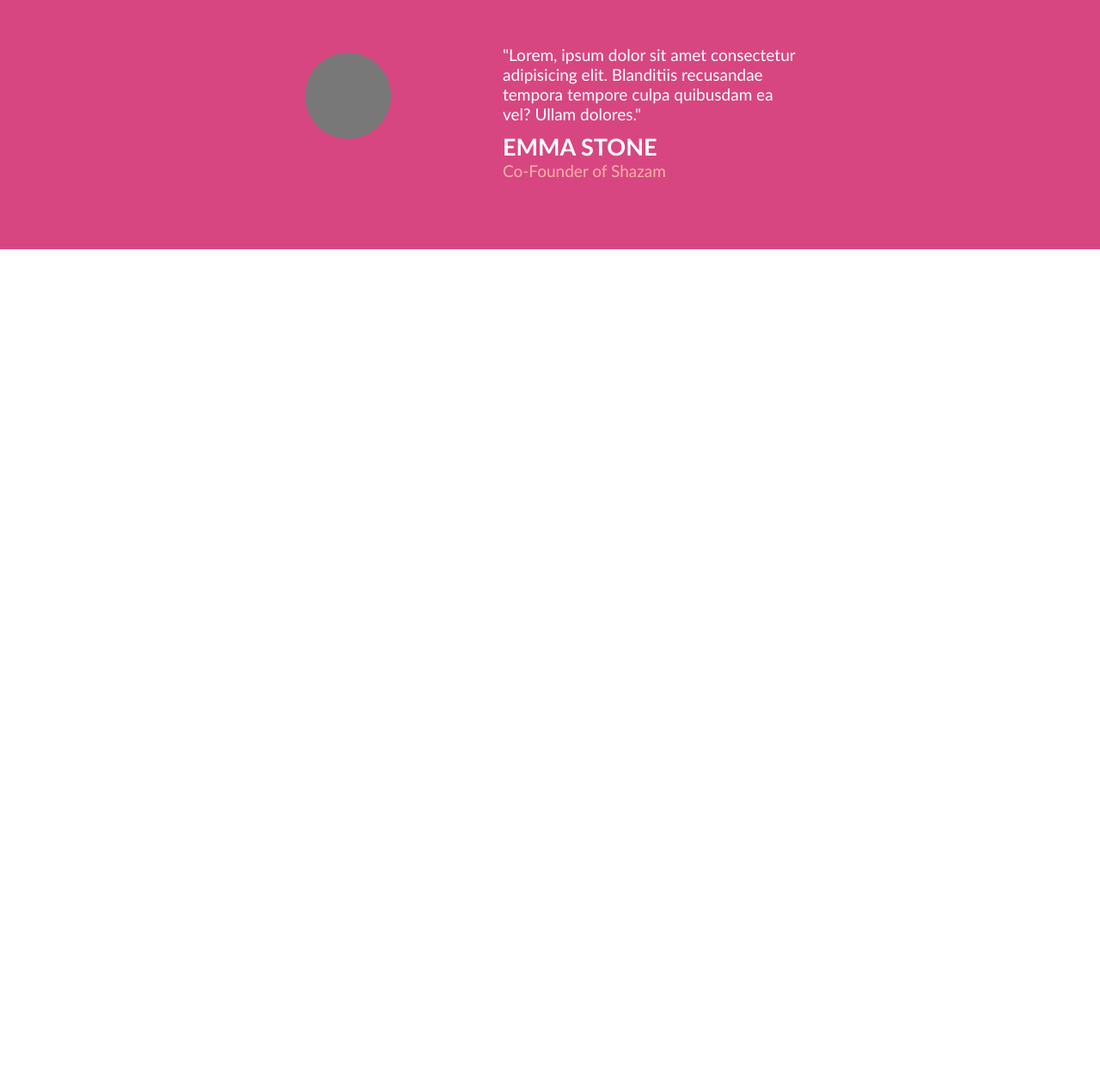
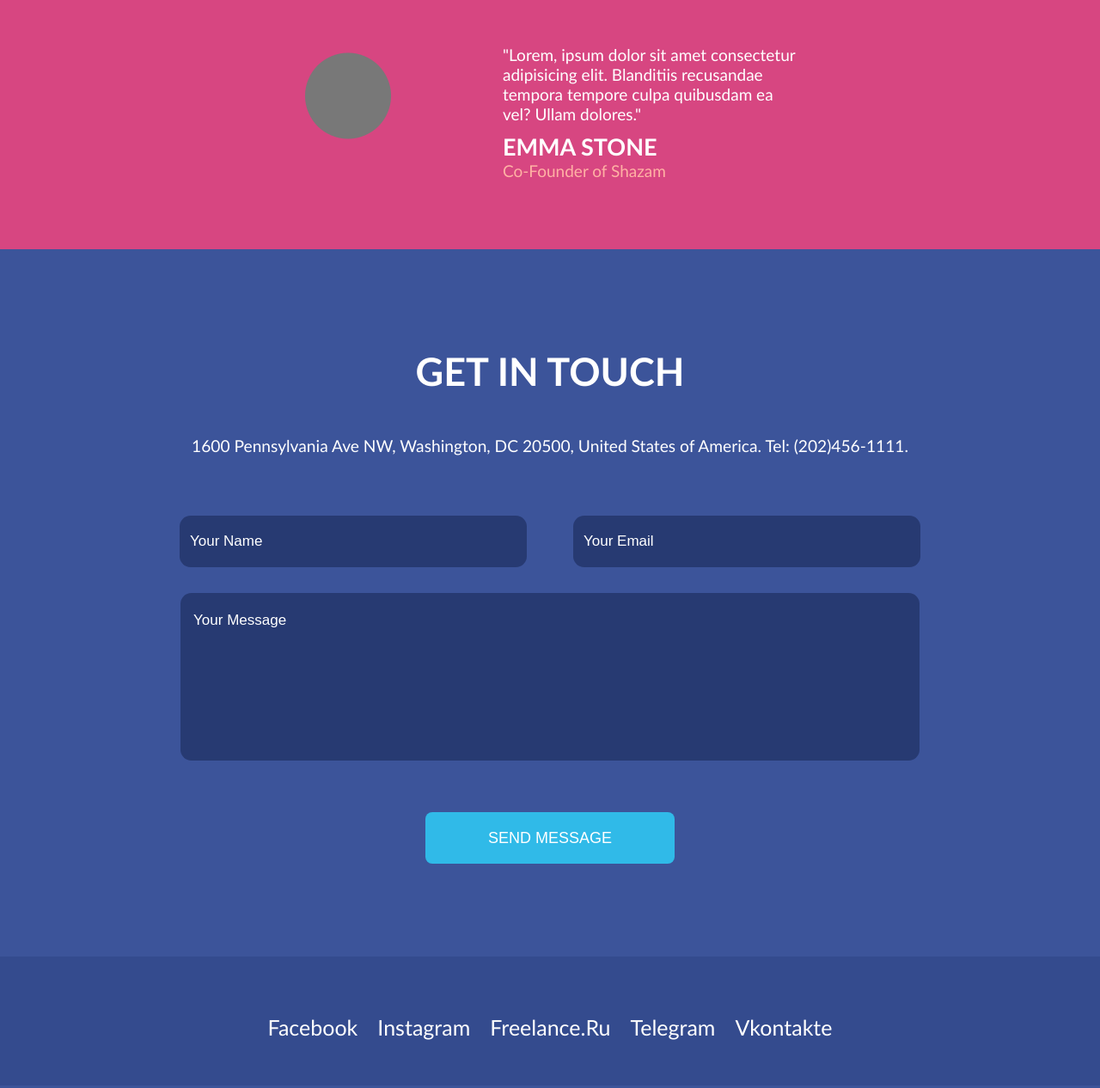
Before and after one commit to Scarlet-H/sh-uni-page, a plain HTML site: page index.html in a window 1280 px wide. Shown: the part 7385-8651 px from the top of the page at 86% size. Before the commit the page ends 7675 px from the top, so only its background shows below. Drawn offline with nearby package versions, Linux system fonts and the light colour scheme.

Commit message:
+section 7 desktop ver

```diff
--- a/css/style.css
+++ b/css/style.css
@@ -756,3 +756,94 @@ nav a.active{
         bottom: -7180px;
     }
 }
+
+/* section seven */
+.section-seven{
+    height: 977px;
+    background-color: #3c549a;
+    color:white;
+    font-family:'Gill Sans', 'Gill Sans MT', Calibri, 'Trebuchet MS', sans-serif;
+}
+.section-seven header{
+    display: flex;
+    flex-direction: column;
+    text-align: center;
+    margin-bottom: 45px;
+}
+.section-seven header h2{
+    text-transform: uppercase;
+    font-size: 45px;
+    margin-top: 115px;
+}
+.section-seven header h2:after{
+    content:' ';
+    position: absolute;
+    border-bottom: 4px solid #273a72;
+    left: calc(50% - 50px);
+    width: 100px;
+    bottom: -5260px;
+}
+.section-seven header p{
+    font-size:1.2rem;
+    margin-top: 48px;
+}
+.text-fields{
+    display: flex;
+    flex-direction: column;
+    align-items: center;
+}
+.text-fields div input::placeholder{
+    color: white;
+    font-size:17px;
+}
+.text-fields div input{
+    outline:none;
+    background-color:#273a72 ;
+    border: none;
+    color: white;
+    padding: 0.375rem 0.75rem;
+    height: 48px;
+    width: 380px;
+    margin: 25px;
+    margin-bottom: 30px;
+    border-radius:0.8rem ;
+}
+.message-field{
+    outline:none;
+    background-color:#273a72;
+    border: none;
+    color: white;
+    padding: 1.55rem 0 155px 0.95rem;
+    width: 845px;
+    border-radius:0.8rem;
+    margin-bottom: 60px;
+}
+.send-button{
+    font-size: 18px;
+    width: 290px;
+    height: 60px;
+    color: white;
+    background-color:#30bae8 ;
+    border:none;
+    border-radius: 0.5rem;
+    text-transform: uppercase;
+    margin-bottom: 108px;
+}
+.message-field::placeholder{
+    color: white;
+    font-size:17px;
+}
+.section-seven footer{
+    background-color:#344b8e ;
+    height: 150px;
+}
+.section-seven footer div{
+    display: flex;
+    justify-content: space-around;
+    margin-right: 300px;
+    margin-left: 300px;
+    font-size: 25px;
+}
+.section-seven footer div p{
+    margin-top: 67px;
+}
--- a/index.html
+++ b/index.html
@@ -253,6 +253,31 @@
             </div>
         </article>
     </section>
+    <section class="section-seven">
+        <header>
+            <h2>Get in touch</h2>
+            <p>1600 Pennsylvania Ave NW, Washington, DC 20500, United States of America. Tel: (202)456-1111.</p>
+        </header>
+        <article>
+            <div class="text-fields">
+                <div>
+                    <input type="text" placeholder="Your Name">
+                    <input type="text" placeholder="Your Email">
+                </div>
+                <input class="message-field" type="text" placeholder="Your Message">
+                <input type="submit" class="send-button" value="Send message">
+            </div>
+        </article>
+        <footer>
+            <div>
+                <p>Facebook</p>
+                <p>Instagram</p>
+                <p>Freelance.Ru</p>
+                <p>Telegram</p>
+                <p>Vkontakte</p>
+            </div>
+        </footer>
+    </section>
 </body>
 <script src="./js/script.js"></script>
 
```
